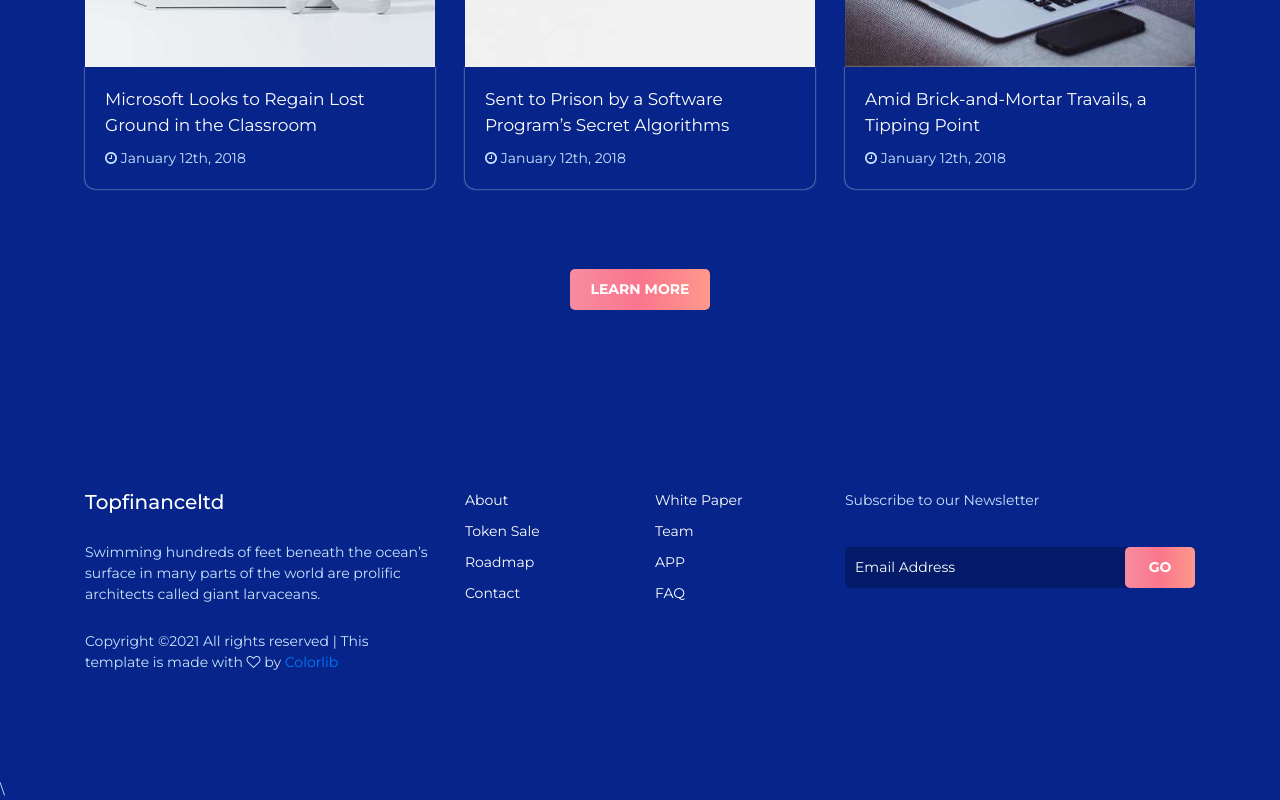
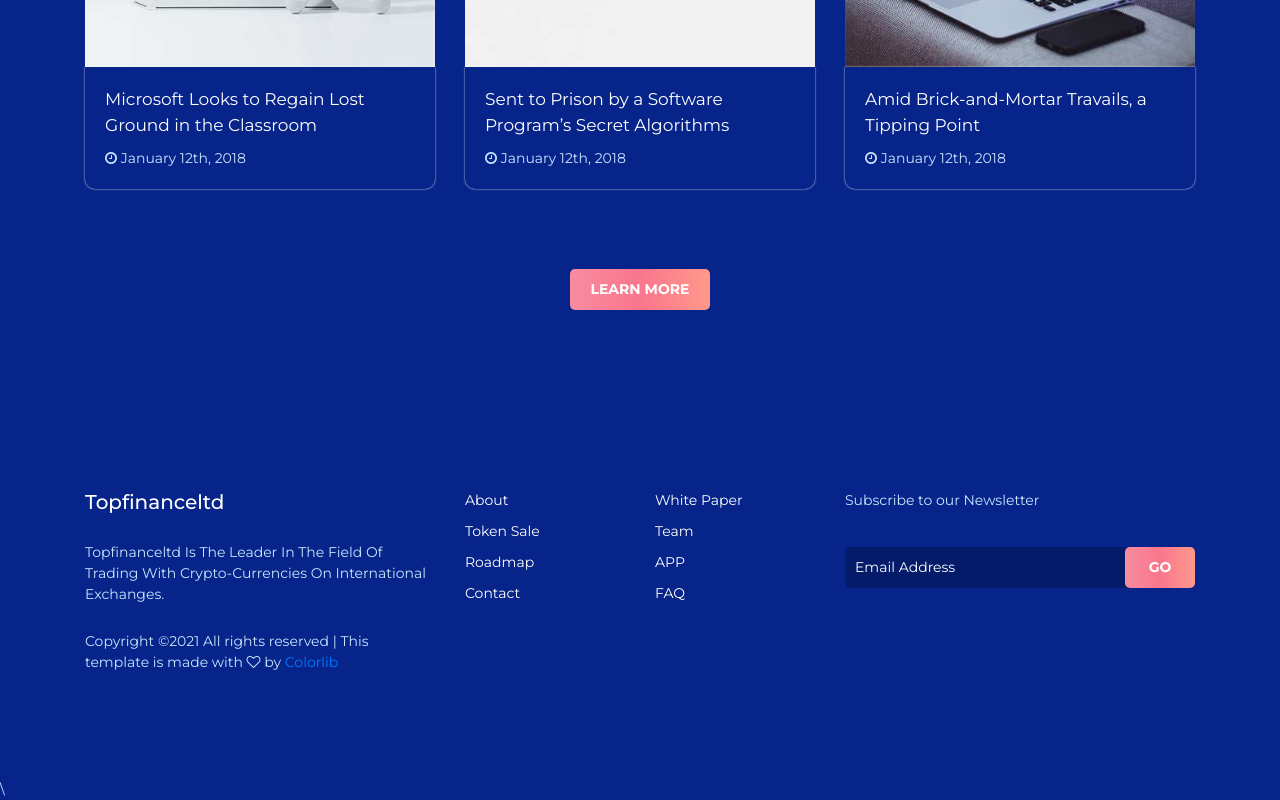
Before and after one commit to orajiakuchibuchi/Topfinance, a plain HTML site: page blog.html in a window 1280 px wide. Shown: the part 1760-2560 px from the top of the page. Drawn offline with Linux system fonts and the light colour scheme.

Commit message:
new design

```diff
--- a/blog.html
+++ b/blog.html
@@ -1,7 +1,7 @@
 <!doctype html>
 <html lang="en">
   <head>
-    <title>Cyptian</title>
+    <title>Topfinanceltd</title>
     <!-- Required meta tags -->
     <meta charset="utf-8">
     <meta name="viewport" content="width=device-width, initial-scale=1, shrink-to-fit=no">
@@ -213,7 +213,8 @@
                             <a href="#"><!-- <img src="assets/img/logo-top.png" alt=""> --><h5>Topfinanceltd</h5></a>
                         </div>
                         <div class="space-20"></div>
-                        <p>Swimming hundreds of feet beneath the ocean’s surface in many parts of the world are prolific architects called giant larvaceans. </p>
+                        <p>Topfinanceltd Is The Leader In The Field Of Trading
+With Crypto-Currencies On International Exchanges. </p>
                         <div class="space-10"></div>
                         <p><!-- Link back to Colorlib can't be removed. Template is licensed under CC BY 3.0. -->
 Copyright &copy;<script>document.write(new Date().getFullYear());</script> All rights reserved | This template is made with <i class="fa fa-heart-o" aria-hidden="true"></i> by <a href="https://colorlib.com" target="_blank">Colorlib</a>
```
Also changed, not shown: index.html (+3 -2 lines), index2.html (+3 -2 lines), single-blog.html (+3 -2 lines).
